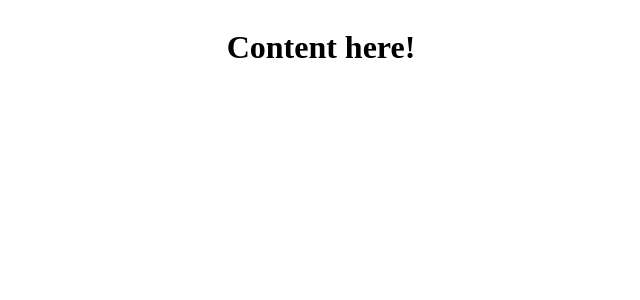
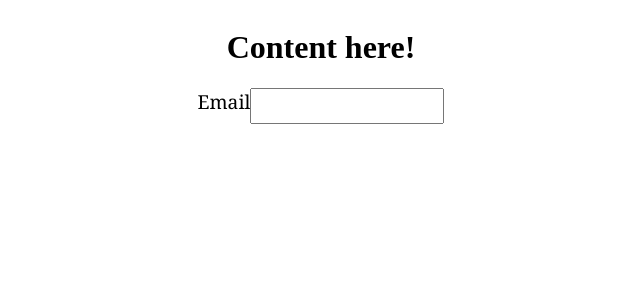
Before and after one commit to Juans-ochoa/react-interfaces, a React (Create React App) app: page / in a window 1280 px wide. Shown: the top 300 px of the page, without its empty margins (295-935 px from the left). Built offline with nearby package versions, Linux system fonts and the light colour scheme.

Commit message:
Input predict

```diff
--- a/src/App.js
+++ b/src/App.js
@@ -1,4 +1,5 @@
-import React, { useState } from "react";
+import React from "react";
+import InputAutoPredictive from "./components/inputAutoPredective";
 
 const App = () => {
   return (
@@ -12,6 +13,7 @@ const App = () => {
       }}
     >
       <h1>Content here!</h1>
+      <InputAutoPredictive />
     </div>
   );
 };
--- /dev/null
+++ b/src/components/inputAutoPredective/index.js
@@ -0,0 +1,69 @@
+import React, { useEffect, useState } from "react";
+import "./styles.modules.css";
+
+const listDomainsEmails = [
+  "google.com",
+  "google.co.com",
+  "unisangil.edu.co",
+  "yahoo.com",
+  "outlook.com",
+];
+
+const InputAutoPredictive = () => {
+  const [isActiveMask, setIsActiveMask] = useState(false);
+  const [email, setEmail] = useState("");
+  const [mask, setMask] = useState("");
+
+  const handleChange = ({ target: { value } }) => {
+    setEmail(value);
+  };
+
+  const filterOptions = (domain) => {
+    domain = domain.toLowerCase();
+    const regExp = `^${domain}+`;
+    const domainsFind = listDomainsEmails.filter((domainEmail) =>
+      RegExp(regExp).test(domainEmail)
+    );
+    if (domainsFind.length === 0) {
+      setIsActiveMask(false);
+      setMask("");
+      return;
+    }
+
+    setMask(`${email}${domainsFind[0].substring(domain.length)}`);
+  };
+
+  useEffect(() => {
+    const index = email.search("@");
+    if (index === -1) {
+      setMask("");
+      setIsActiveMask(false);
+      return;
+    }
+
+    if (email.length === index + 1) {
+      setMask(email + listDomainsEmails[0]);
+    } else {
+      const domain = email.substring(index + 1);
+      filterOptions(domain);
+    }
+    setIsActiveMask(true);
+  }, [email]);
+
+  return (
+    <div className="content__input">
+      <label htmlFor="email">Email</label>
+      <div className="mask__container">
+        {isActiveMask && <span className="mask__input">{mask}</span>}
+        <input
+          type="email"
+          name="email"
+          onChange={handleChange}
+          value={email}
+        />
+      </div>
+    </div>
+  );
+};
+
+export default InputAutoPredictive;
--- /dev/null
+++ b/src/components/inputAutoPredective/styles.modules.css
@@ -0,0 +1,45 @@
+label {
+  font-family: Georgia, "Times New Roman", Times, serif;
+  font-size: 1.2rem;
+  display: block;
+}
+
+.content__input {
+  display: flex;
+  /* pointer-events: none; */
+  background-color: transparent;
+  box-shadow: none;
+  position: relative;
+  top: 0;
+  left: 0;
+  justify-content: center;
+}
+
+.mask__container {
+  position: relative;
+  display: flex;
+  align-items: center;
+}
+
+input,
+.mask__input {
+  font-size: 14px;
+  font-family: Verdana, Geneva, Tahoma, sans-serif;
+  /* padding: 1rem; */
+  padding: 0.5rem;
+}
+
+.mask__input {
+  position: absolute;
+  top: 0;
+  left: 0;
+  right: 0;
+  bottom: 0;
+  text-align: left;
+  /* padding: calc(1rem + 3px); */
+  color: gray;
+  line-height: 1.4;
+  padding-left: 0.61rem;
+  pointer-events: none;
+  opacity: 0.5;
+}
```
